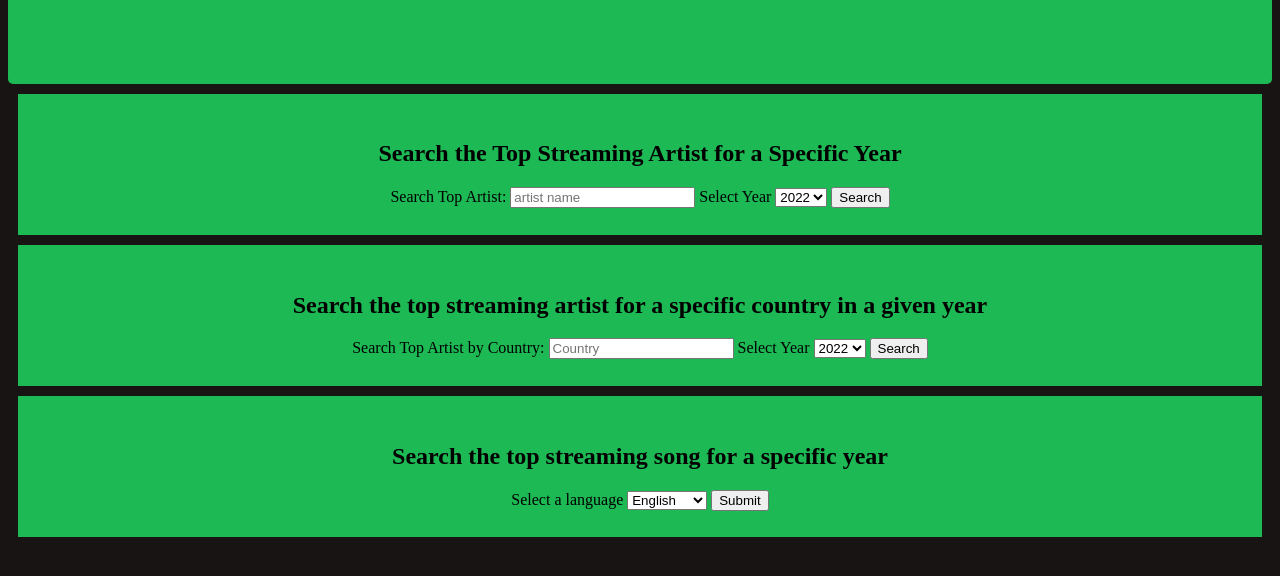
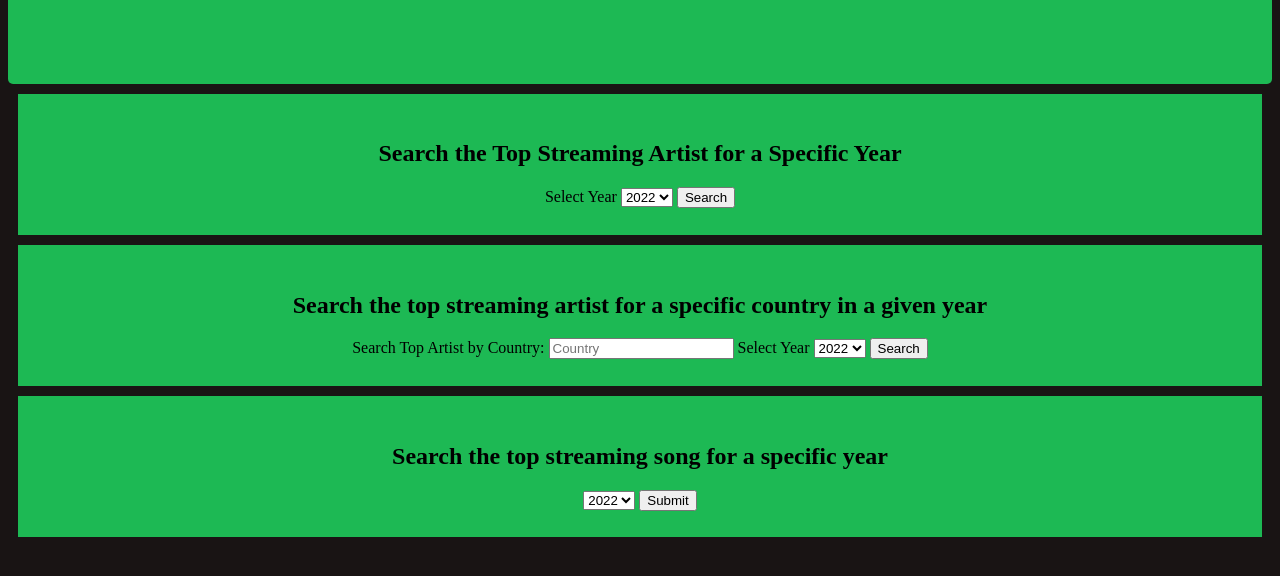
Before and after one commit to leoh906/spotify-form.github.io, a plain HTML site: page index.html in a window 1280 px wide. Shown: the part 164-740 px from the top of the page. Drawn offline with Linux system fonts and the light colour scheme.

Commit message:
mini_update

```diff
--- a/index.html
+++ b/index.html
@@ -21,8 +21,6 @@
     </div>
      <form class="spotify_form">
         <h2 class="subheadings">Search the Top Streaming Artist for a Specific Year</h2>
-        <label for="artist_search">Search Top Artist:</label>
-        <input type="text" id="artist_text" placeholder="artist name" >
         <label for="year_input">Select Year</label>
         <select name="years">
             <option value="2022">2022</option>
@@ -62,16 +60,28 @@
 
       <form class="spotify_form">
         <h2 class="subheadings">Search the top streaming song for a specific year</h2>
-         <label for="language_input">Select a language</label>
-        <select name="languages" id="language_id">
+         <select name="years">
+            <option value="2022">2022</option>
+            <option value="2021">2021</option>
+            <option value="2020">2020</option>
+            <option value="2019">2019</option>
+            <option value="2018">2018</option>
+            <option value="2017">2017</option>
+            <option value="2016">2016</option>
+            <option value="2015">2015</option>
+            <option value="2014">2014</option>
+            <option value="2013">2013</option>
+            <option value="2012">2012</option>
+        </select>
+        <!-- select name="languages" id="language_id">
             <option value="eng">English</option>
             <option value="jpa">Japanese</option>
             <option value="kor">Korean</option>
             <option value="Arabic">Arabic</option>
             <option value="French">French</option>
             <option value="spanish">Spanish</option>
-            <option value="Chinese">Chinese</option>
-        </select>
+            <option value="Chinese">Chinese</option><
+        </select> -->
         <input type="submit" value="Submit">
     </form>
 
```
